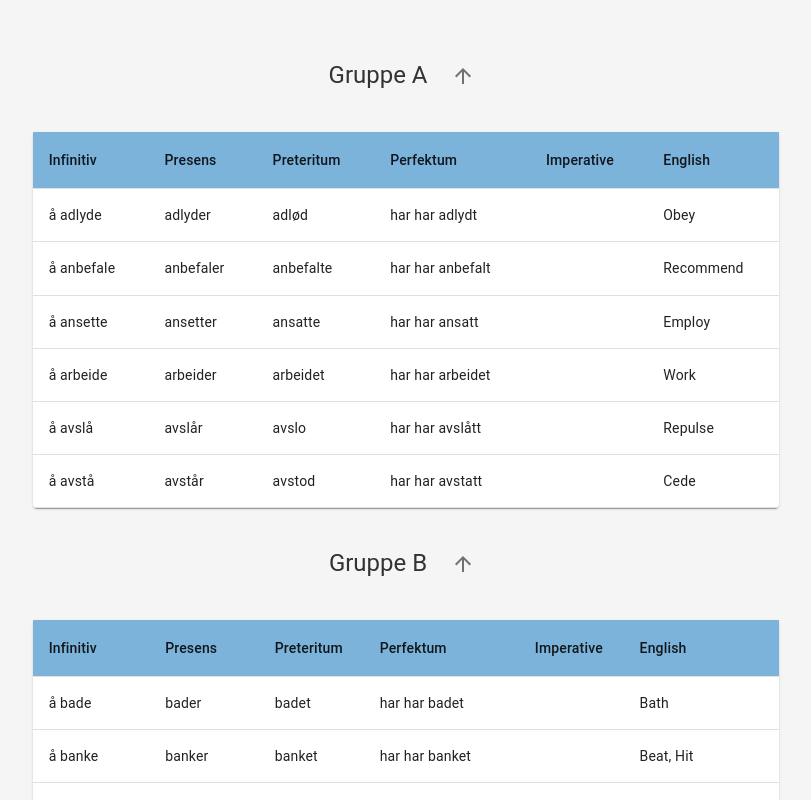
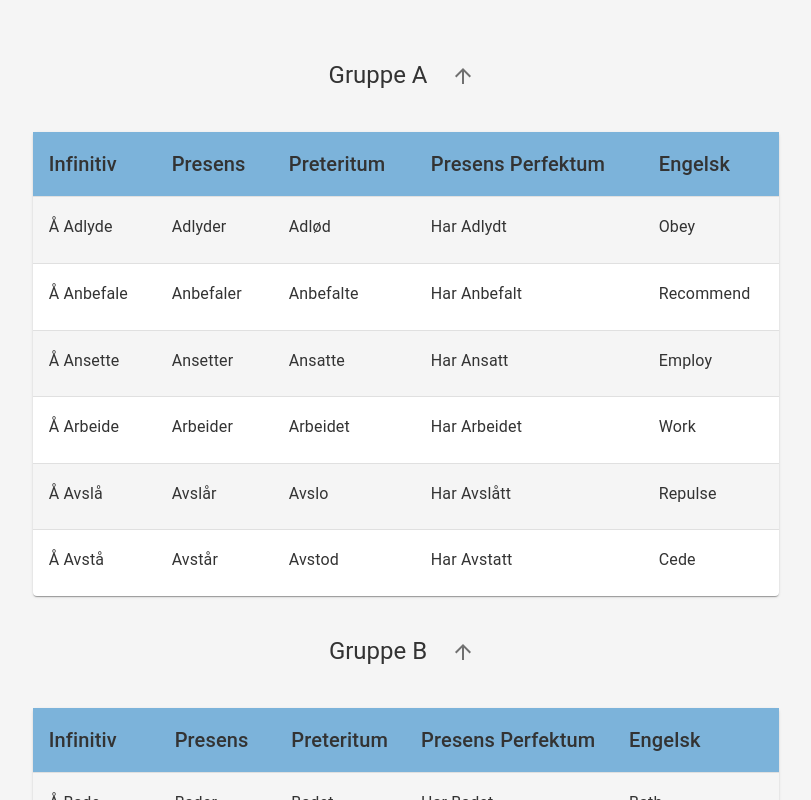
Before and after one commit to SoroushGhodrat/verbs-pool, a React (Vite) app: page / in a window 1280 px wide. Shown: the part 620-1420 px from the top of the page, without its empty margins (234-1045 px from the left). Built offline with nearby package versions, Linux system fonts and the light colour scheme.

Commit message:
Enhance DataTable components for language-specific functionality and improve search filtering

```diff
--- a/src/components/DataTable.tsx
+++ b/src/components/DataTable.tsx
@@ -1,7 +1,10 @@
 import { useState } from "react";
 import { v4 as uuidv4 } from "uuid";
 import ArrowUpward from "@mui/icons-material/ArrowUpward";
-import { goToTop, randonColor } from "../util/helper";
+import { goToTop } from "../util/helper";
+import { useTheme } from "@mui/material/styles";
+import { StyledTableRow } from "../styled/Styled";
+import _ from "lodash";
 
 import {
   Table,
@@ -19,101 +22,201 @@ import {
   IconButton,
   Box,
 } from "@mui/material";
+
 import {
-  A,
-  B,
-  C,
-  D,
-  E,
-  F,
-  G,
-  H,
-  I,
-  J,
-  K,
-  L,
-  M,
-  N,
-  O,
-  P,
-  Q,
-  R,
-  S,
-  T,
-  U,
-  V,
-  W,
-  X,
-  Y,
-  Z,
-  Ø,
-  verbs,
+  A as NorskA,
+  B as NorskB,
+  C as NorskC,
+  D as NorskD,
+  E as NorskE,
+  F as NorskF,
+  G as NorskG,
+  H as NorskH,
+  I as NorskI,
+  J as NorskJ,
+  K as NorskK,
+  L as NorskL,
+  M as NorskM,
+  N as NorskN,
+  O as NorskO,
+  P as NorskP,
+  Q as NorskQ,
+  R as NorskR,
+  S as NorskS,
+  T as NorskT,
+  U as NorskU,
+  V as NorskV,
+  W as NorskW,
+  X as NorskX,
+  Y as NorskY,
+  Z as NorskZ,
+  Ø as NorskØ,
 } from "../data/no";
+import {
+  A as EnglishA,
+  B as EnglishB,
+  C as EnglishC,
+  D as EnglishD,
+  E as EnglishE,
+  F as EnglishF,
+  G as EnglishG,
+  H as EnglishH,
+  I as EnglishI,
+  J as EnglishJ,
+  K as EnglishK,
+  L as EnglishL,
+  M as EnglishM,
+  N as EnglishN,
+  O as EnglishO,
+  P as EnglishP,
+  Q as EnglishQ,
+  R as EnglishR,
+  S as EnglishS,
+  T as EnglishT,
+  U as EnglishU,
+  V as EnglishV,
+  W as EnglishW,
+  // X as EnglishX,
+  Y as EnglishY,
+  Z as EnglishZ,
+} from "../data/en";
 import DataTableAlphabetsBox from "./DataTableAlphabetsBox";
 import { HtmlTooltip } from "../styled/Styled";
 import DataTableSearchBox from "./DataTableSearchBox";
-// import { verbs } from "../data/no";
+import { useLanguage } from "../context/LanguageContext";
 
 type Verb = {
-  infinitiv?: string;
-  presens?: string;
-  preteritum?: string;
-  perfektum?: string;
-  imperative?: string;
-  meaning?: string;
-}[];
+  infinitiv: string;
+  presens: string;
+  preteritum: string;
+  perfektum: string;
+  meaning: string;
+};
 
-const groups = [
-  { data: A, label: "Gruppe A" },
-  { data: B, label: "Gruppe B" },
-  { data: C, label: "Gruppe C" },
-  { data: D, label: "Gruppe D" },
-  { data: E, label: "Gruppe E" },
-  { data: F, label: "Gruppe F" },
-  { data: G, label: "Gruppe G" },
-  { data: H, label: "Gruppe H" },
-  { data: I, label: "Gruppe I" },
-  { data: J, label: "Gruppe J" },
-  { data: K, label: "Gruppe K" },
-  { data: L, label: "Gruppe L" },
-  { data: M, label: "Gruppe M" },
-  { data: N, label: "Gruppe N" },
-  { data: O, label: "Gruppe O" },
-  { data: P, label: "Gruppe P" },
-  { data: Q, label: "Gruppe Q" },
-  { data: R, label: "Gruppe R" },
-  { data: S, label: "Gruppe S" },
-  { data: T, label: "Gruppe T" },
-  { data: U, label: "Gruppe U" },
-  { data: V, label: "Gruppe V" },
-  { data: W, label: "Gruppe W" },
-  { data: X, label: "Gruppe X" },
-  { data: Y, label: "Gruppe Y" },
-  { data: Z, label: "Gruppe Z" },
-  { data: Ø, label: "Gruppe Ø" },
+type VerbEN = {
+  infinitiv: string;
+  past: string;
+  past_participle: string;
+  s_es_ies: string;
+  ing: string;
+};
+
+type Headers = {
+  Norsk: string[];
+  English: string[];
+};
+
+const DataTable = () => {
+  const { language } = useLanguage();
+  console.log("language:", language);
+
+  const table_headers: Headers = {
+    Norsk: ["Infinitiv", "Presens", "Preteritum", "Presens Perfektum", "Engelsk"],
+    English: ["Infinitive", "Present", "Past", "Present Perfect", "Present continuous"],
+  };
+
+  const tableCells = {
+    Norsk: [
+      { key: "infinitiv", label: "Infinitive" },
+      { key: "presens", label: "Present" },
+      { key: "preteritum", label: "Past" },
+      { key: "perfektum", label: "Perfect" },
+      { key: "meaning", label: "Meaning" },
+    ],
+    English: [
+      { key: "infinitiv", label: "Infinitiv" },
+      { key: "past", label: "Past" },
+      { key: "past_participle", label: "Past Participle" },
+      { key: "s_es_ies", label: "S/ES/IES" },
+      { key: "ing", label: "ING" },
+    ],
+  };
+
+  const theme = useTheme();
+  const isMobile = useMediaQuery((theme: Theme) => theme.breakpoints.down("sm"));
+
+  const currentTableHeaders = table_headers[language];
+
+  const [filteredVerbs, setFilteredVerbs] = useState<Verb[]>([]);
+  const [inputValue, setInputValue] = useState("");
+  // Define groups for both languages
+  const norwegianGroups = [
+    { data: NorskA, label: "A" },
+    { data: NorskB, label: "B" },
+    { data: NorskC, label: "C" },
+    { data: NorskD, label: "D" },
+    { data: NorskE, label: "E" },
+    { data: NorskF, label: "F" },
+    { data: NorskG, label: "G" },
+    { data: NorskH, label: "H" },
+    { data: NorskI, label: "I" },
+    { data: NorskJ, label: "J" },
+    { data: NorskK, label: "K" },
+    { data: NorskL, label: "L" },
+    { data: NorskM, label: "M" },
+    { data: NorskN, label: "N" },
+    { data: NorskO, label: "O" },
+    { data: NorskP, label: "P" },
+    { data: NorskQ, label: "Q" },
+    { data: NorskR, label: "R" },
+    { data: NorskS, label: "S" },
+    { data: NorskT, label: "T" },
+    { data: NorskU, label: "U" },
+    { data: NorskV, label: "V" },
+    { data: NorskW, label: "W" },
+    { data: NorskX, label: "X" },
+    { data: NorskY, label: "Y" },
+    { data: NorskZ, label: "Z" },
+    { data: NorskØ, label: "Ø" },
   ];
 
-const renderTableBody = (verbs: Verb) => {
-  return verbs.map((row) => (
-    <TableRow key={uuidv4()}>
-      <TableCell>{row.infinitiv}</TableCell>
-      <TableCell>{row.presens}</TableCell>
-      <TableCell>{row.preteritum}</TableCell>
-      <TableCell>har {row.perfektum}</TableCell>
-      <TableCell>{row.imperative}</TableCell>
-      <TableCell>{row.meaning}</TableCell>
-    </TableRow>
-  ));
+  const englishGroups = [
+    { data: EnglishA, label: "A" },
+    { data: EnglishB, label: "B" },
+    { data: EnglishC, label: "C" },
+    { data: EnglishD, label: "D" },
+    { data: EnglishE, label: "E" },
+    { data: EnglishF, label: "F" },
+    { data: EnglishG, label: "G" },
+    { data: EnglishH, label: "H" },
+    { data: EnglishI, label: "I" },
+    { data: EnglishJ, label: "J" },
+    { data: EnglishK, label: "K" },
+    { data: EnglishL, label: "L" },
+    { data: EnglishM, label: "M" },
+    { data: EnglishN, label: "N" },
+    { data: EnglishO, label: "O" },
+    { data: EnglishP, label: "P" },
+    { data: EnglishQ, label: "Q" },
+    { data: EnglishR, label: "R" },
+    { data: EnglishS, label: "S" },
+    { data: EnglishT, label: "T" },
+    { data: EnglishU, label: "U" },
+    { data: EnglishV, label: "V" },
+    { data: EnglishW, label: "W" },
+    // { data: EnglishX, label: "X" },
+    { data: EnglishY, label: "Y" },
+    { data: EnglishZ, label: "Z" },
+  ];
+
+  const handleSearch = (filtered: Verb[], value: string) => {
+    setFilteredVerbs(filtered);
+    setInputValue(value);
   };
 
-const renderTable = (verbs: Verb, letter: string) => {
+  // Select the appropriate group based on the current language
+  const groups = language === "Norsk" ? norwegianGroups : englishGroups;
+
+  const renderTable = (verbs: Verb[] | VerbEN[], letter: string) => {
     return (
       <>
+        {/* Letters group header */}
         <Box display="flex" alignItems="center" justifyContent="center" gap={2}>
           <Typography textAlign="center" variant="h5" gutterBottom mt={5} mb={5} id={letter}>
-          {letter}
+            {`Gruppe ${letter}`}
           </Typography>
 
+          {/* Go-to-top arrow icon */}
           <HtmlTooltip title="gå til toppen" placement="right" TransitionComponent={Zoom}>
             <IconButton onClick={goToTop}>
               <ArrowUpward
@@ -134,16 +237,43 @@ const renderTable = (verbs: Verb, letter: string) => {
           <TableContainer>
             <Table>
               <TableHead sx={{ backgroundColor: "#7cb3da", textTransform: "capitalize" }}>
+                {/* Table headers present, past, ... */}
                 <TableRow>
-                <TableCell>infinitiv</TableCell>
-                <TableCell>presens</TableCell>
-                <TableCell>preteritum</TableCell>
-                <TableCell>perfektum</TableCell>
-                <TableCell>Imperative</TableCell>
-                <TableCell>English</TableCell>
+                  {currentTableHeaders?.map((header: string) => (
+                    <TableCell key={uuidv4()}>
+                      <Typography variant="h6">{header}</Typography>
+                    </TableCell>
+                  ))}
                 </TableRow>
               </TableHead>
-            <TableBody>{renderTableBody(verbs)}</TableBody>
+
+              <TableBody>
+                {verbs.map((row) => {
+                  return _.isEmpty(row.infinitiv) ? (
+                    <StyledTableRow key={uuidv4()}>
+                      <TableCell colSpan={5}>
+                        <Typography variant="body2" textAlign="center" gutterBottom>
+                          Denne gruppen har ikke noe verb!
+                        </Typography>
+                      </TableCell>
+                    </StyledTableRow>
+                  ) : (
+                    <StyledTableRow key={uuidv4()}>
+                      {tableCells[language].map(({ key }) => (
+                        <TableCell key={key}>
+                          <Typography
+                            variant="subtitle1"
+                            gutterBottom
+                            sx={{ textTransform: "capitalize" }}
+                          >
+                            {row[key as keyof Verb | keyof VerbEN]}
+                          </Typography>
+                        </TableCell>
+                      ))}
+                    </StyledTableRow>
+                  );
+                })}
+              </TableBody>
             </Table>
           </TableContainer>
         </Paper>
@@ -151,46 +281,32 @@ const renderTable = (verbs: Verb, letter: string) => {
     );
   };
 
-function DataTable() {
-  const isMobile = useMediaQuery((theme: Theme) => theme.breakpoints.down("sm"));
-
-  const [filteredVerbs, setFilteredVerbs] = useState<Verb[]>([]);
-  const [inputValue, setInputValue] = useState("");
-
-  const handleSearch = (filtered: Verb[], value: string) => {
-    setFilteredVerbs(filtered);
-    setInputValue(value);
-  };
-
-  console.log("filteredVerbs", filteredVerbs);
-
   return (
     <Box display="flex" flexDirection="column" justifyContent="center">
       <Grid container justifyContent="center" mb={5}>
-        <Grid item xs={isMobile ? 12 : 7} justifyContent="center">
+        <Grid item xs={isMobile ? 11 : 7} justifyContent="center">
           <DataTableAlphabetsBox />
-
           <DataTableSearchBox onSearch={handleSearch} />
-
-          {filteredVerbs.length > 0 &&
+          {inputValue.length === 0
+            ? groups.map((group) => renderTable(group.data, `${group.label}`))
+            : filteredVerbs.length > 0 &&
               renderTable(
                 filteredVerbs,
                 `Jeg har funnet ${filteredVerbs.length} ${
                   filteredVerbs.length === 1 ? "resultat" : "resultater"
-              } 🥳`
+                } 🥳`,
               )}
-
-          {inputValue.length > 0 && filteredVerbs.length === 0 && (
+          {inputValue.length !== 0 && filteredVerbs.length === 0 && (
             <Typography textAlign="center" variant="h5" gutterBottom mt={5} mb={5}>
-              Jeg fant ikke noe for <span style={{ color: "#ff5722" }}>" {inputValue} "</span> 🥸
+              Jeg fant ikke noe for
+              <span style={{ color: theme.palette.error.main }}>" {inputValue} "</span>
+              🥸
             </Typography>
           )}
-
-          {inputValue.length === 0 && groups.map((group) => renderTable(group.data, group.label))}
         </Grid>
       </Grid>
     </Box>
   );
-}
+};
 
 export default DataTable;
--- a/src/components/DataTableAlphabetsBox.tsx
+++ b/src/components/DataTableAlphabetsBox.tsx
@@ -1,26 +1,38 @@
 import { Box, ListItemButton, ListItemText, Typography } from "@mui/material";
+import { generateAlphabet } from "../util/helper";
+import { useEffect, useMemo, useState } from "react";
+import { useLanguage } from "../context/LanguageContext";
 
 const DataTableAlphabetsBox = () => {
-  const letters = Array.from({ length: 26 }, (_, i) =>
-    String.fromCharCode(i + 65),
-  ).concat(["Æ", "Ø", "Å"]);
+  const englishLetters = useMemo(() => generateAlphabet("english"), []);
+  const norwegianLetters = useMemo(() => generateAlphabet("norwegian"), []);
+
+  const { language } = useLanguage();
+  const [currentLanguageLetters, setCurrentLanguageLetters] = useState<string[]>([]);
+
+  useEffect(() => {
+    // Set default language to Norwegian if no language is set or if it's set to Norwegian
+    if (language === "Norsk" || !language) {
+      setCurrentLanguageLetters(norwegianLetters);
+    } else if (language === "English") {
+      setCurrentLanguageLetters(englishLetters);
+    }
+  }, [language, englishLetters, norwegianLetters]);
+
   return (
     <Box display="flex" flexDirection="column" alignItems="center">
-      <Typography
-        align="center"
-        m={5}
-        variant="h3"
-        sx={{ textTransform: "capitalize" }}
-      >
-        mest brukte norske verbene
+      <Typography align="center" m={5} variant="h3" sx={{ textTransform: "capitalize" }}>
+        {language === "Norsk" ? "vanlige norske verbene" : "common english verbs"}
       </Typography>
 
       <Box sx={{ borderRadius: "10px", backgroundColor: "#d7e8f4" }} p={2}>
         <Typography pb={2} variant="h6" textAlign="center">
-          Trykk på et alfabet for å hoppe til gruppen
+          {language === "Norsk"
+            ? "Trykk på et alfabet for å hoppe til gruppen"
+            : "Press a letter to jump to the group"}
         </Typography>
         <Box display="flex" flexWrap="wrap" gap={2}>
-          {letters.map((letter) => (
+          {currentLanguageLetters.map((letter) => (
             <ListItemButton key={letter} component="a" href={`#${letter}`}>
               <ListItemText primary={letter} />
             </ListItemButton>
--- a/src/components/DataTableSearchBox.tsx
+++ b/src/components/DataTableSearchBox.tsx
@@ -1,34 +1,44 @@
-import {
-  Box,
-  TextField,
-  InputAdornment,
-  IconButton,
-  Zoom,
-} from "@mui/material";
+import { Box, TextField, InputAdornment, IconButton, Zoom } from "@mui/material";
 import CloseIcon from "@mui/icons-material/Close";
 import { useState } from "react";
-import { verbs } from "../data/no"; // import your Verb type
+import { no_verbs } from "../data/no"; // import your Verb type
+import { en_verbs } from "../data/en"; // import your Verb type
 import { HtmlTooltip } from "../styled/Styled";
+import { useLanguage } from "../context/LanguageContext";
 
+type Verb = {
+  infinitiv?: string;
+  presens?: string;
+  preteritum?: string;
+  perfektum?: string;
+  imperative?: string;
+  meaning?: string;
+};
 interface DataTableSearchBoxProps {
   onSearch: (filteredVerbs: Verb[], value: string) => void;
 }
 
 // Extract TextField into its own function
 const SearchField: React.FC<DataTableSearchBoxProps> = ({ onSearch }) => {
+  const { language } = useLanguage();
   const [searchValue, setSearchValue] = useState("");
 
   const handleInputChange = (event: React.ChangeEvent<HTMLInputElement>) => {
     const value = event.target.value;
     setSearchValue(value);
 
-    const filtered = verbs.filter((verb) => {
-      return Object.values(verb).some((val) =>
-        val.toLowerCase().includes(value.toLowerCase()),
-      );
-    });
-
-    console.log("filtered", filtered);
+    const filtered =
+      language === "Norsk"
+        ? no_verbs.filter((verb) => {
+            return Object.values(verb).some((val) =>
+              val.toLowerCase().includes(value.toLowerCase()),
+            );
+          })
+        : en_verbs.filter((verb) => {
+            return Object.values(verb).some((val) =>
+              val.toLowerCase().includes(value.toLowerCase()),
+            );
+          });
 
     onSearch(filtered, value);
   };
@@ -50,11 +60,7 @@ const SearchField: React.FC<DataTableSearchBoxProps> = ({ onSearch }) => {
       onChange={handleInputChange}
       InputProps={{
         endAdornment: (
-          <HtmlTooltip
-            title="Fjern søk "
-            placement="left"
-            TransitionComponent={Zoom}
-          >
+          <HtmlTooltip title="Fjern søk " placement="left" TransitionComponent={Zoom}>
             <InputAdornment position="end">
               <IconButton edge="end" onClick={handleClearInput}>
                 <CloseIcon />
```
Lines whose indentation alone changed are shown as unchanged.
